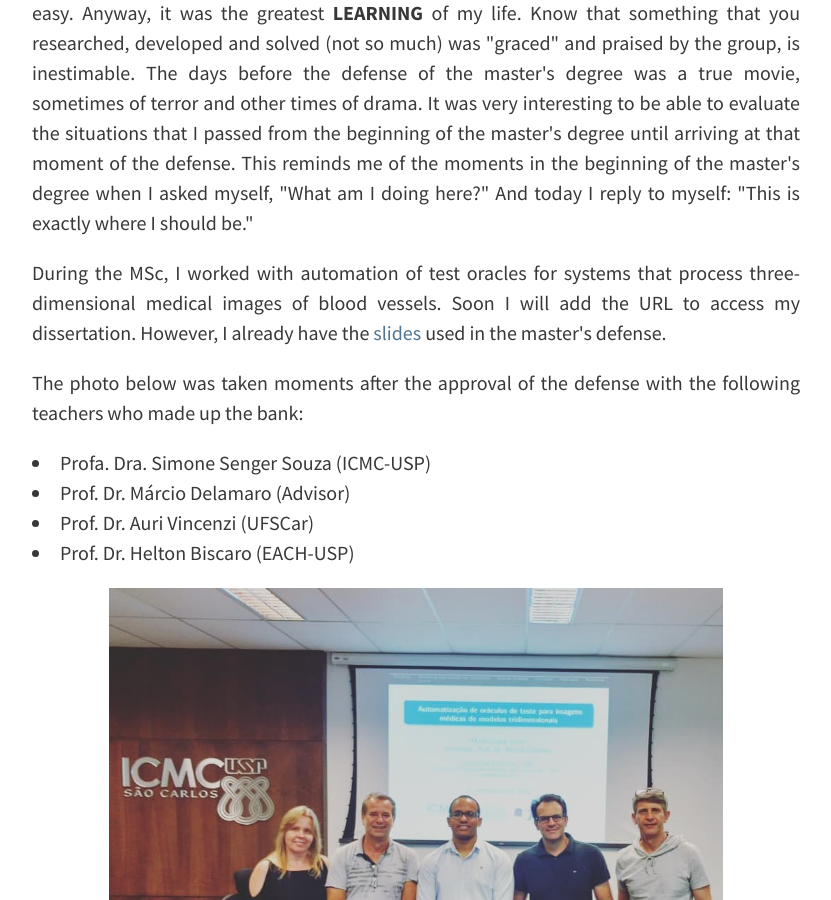
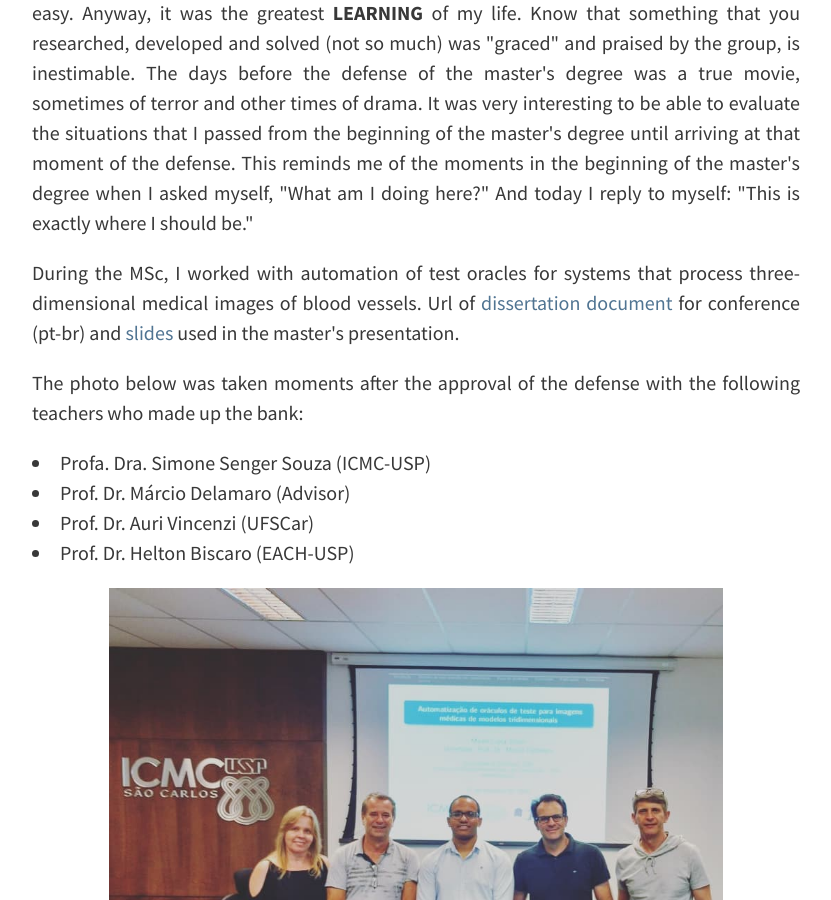
Before and after one commit to misaelljr/misaeljr.github.io, a Jekyll site: the page built from _posts/2018-02-24-defesa-mestrado.md, in a window 1280 px wide and 900 px high, scrolled down 647 px. Shown: the whole window, without its empty margins (224-1055 px from the left). Built offline with Jekyll 4.4.1, drawn with Linux system fonts in a browser that asks for light colours.

Commit message:
Update 2018-02-24-defesa-mestrado.md

```diff
--- a/_posts/2018-02-24-defesa-mestrado.md
+++ b/_posts/2018-02-24-defesa-mestrado.md
@@ -12,7 +12,7 @@ tags: [master defesa]
 
 <p align="justify">It was about 3 years of hard work to finish the master's degree. So, my friends, it was not easy. Anyway, it was the greatest <b> LEARNING </b> of my life. Know that something that you researched, developed and solved (not so much) was "graced" and praised by the group, is inestimable. The days before the defense of the master's degree was a true movie, sometimes of terror and other times of drama. It was very interesting to be able to evaluate the situations that I passed from the beginning of the master's degree until arriving at that moment of the defense. This reminds me of the moments in the beginning of the master's degree when I asked myself, "What am I doing here?" And today I reply to myself: "This is exactly where I should be."</p>
 
-<p align="justify">During the MSc, I worked with automation of test oracles for systems that process three-dimensional medical images of blood vessels. Soon I will add the URL to access my dissertation. However, I already have the <a href="https://misaelljr.github.io/images/slides_defesa.pdf">slides</a> used in the master's defense.</p>
+<p align="justify">During the MSc, I worked with automation of test oracles for systems that process three-dimensional medical images of blood vessels. Url of <a href="http://www.teses.usp.br/teses/disponiveis/55/55134/tde-23102018-175603/">dissertation document</a> for conference (pt-br) and <a href="https://misaelljr.github.io/images/slides_defesa.pdf">slides</a> used in the master's presentation.</p>
 
 <p align="justify">The photo below was taken moments after the approval of the defense with the following teachers who made up the bank:</p>
 
```
